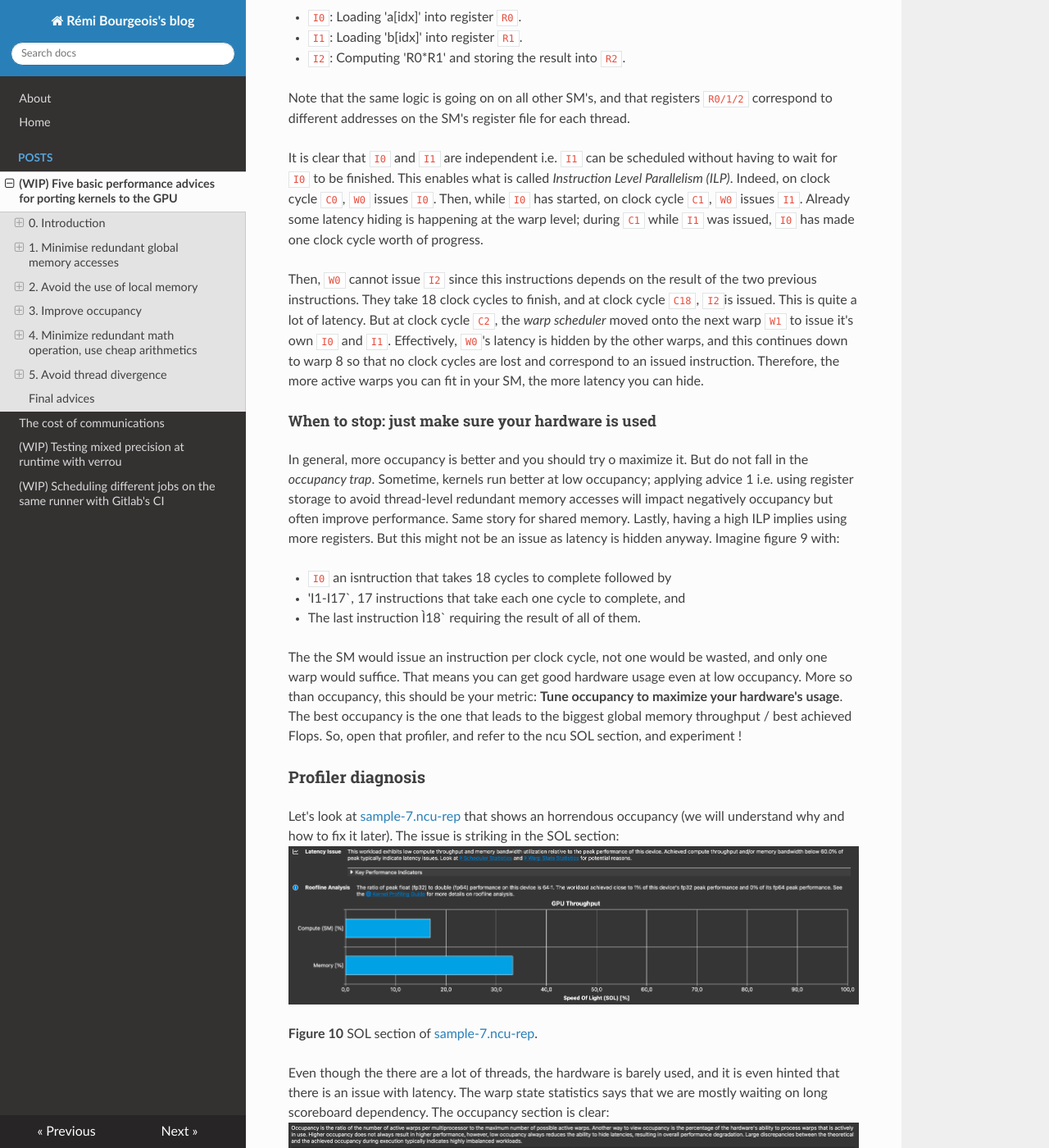
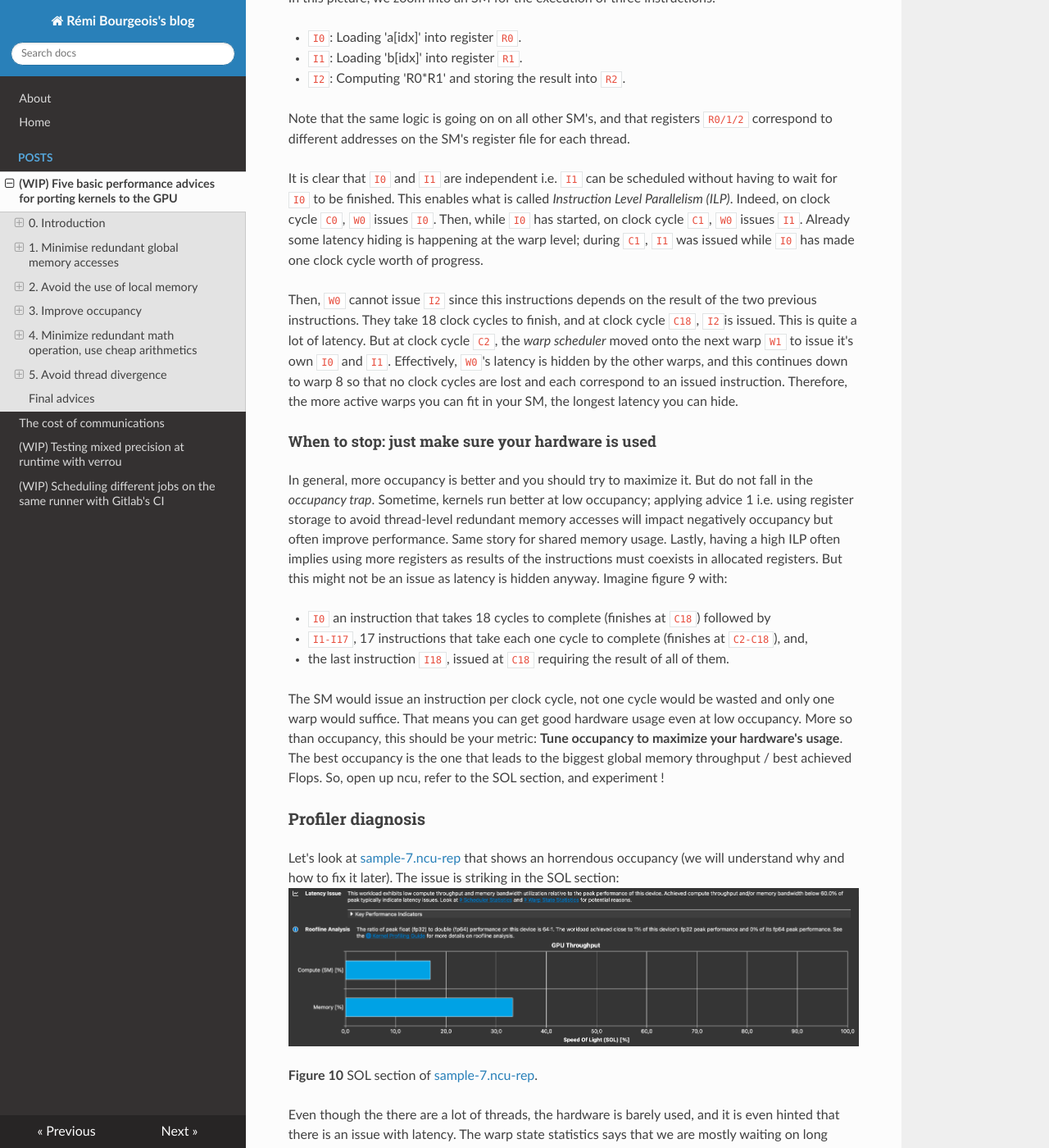
Before and after one commit to rbourgeois33/rbourgeois33.github.io, an MkDocs documentation site: the page built from docs/posts/post1.md, in a window 1280 px wide and 1400 px high, scrolled down 18912 px. Shown: the whole window at 82% size. Built offline with MkDocs 1.6.1, drawn with Linux system fonts in a browser that asks for light colours; nearby versions of some CDN libraries; some of the changed text lies outside the part shown.

Commit message:
occupancy

````diff
--- a/docs/posts/post1.md
+++ b/docs/posts/post1.md
@@ -1,7 +1,7 @@
 # (WIP) five basic performance advices for porting kernels to the GPU.
 _Last updated: {{ git_revision_date_localized }}_.
 ![Visits](https://hitscounter.dev/api/hit?url=https%3A%2F%2Frbourgeois33.github.io%2Fposts%2Fpost1%2F&label=Visits)
-
+[TODO: self links to section]
 ## 0. Introduction
 ### Some context and motivations
 
@@ -498,7 +498,7 @@
 - The memory workload analysis allows to track local memory usage. For the fixed version, it's 0, -100% !
 ![alt text](image-17.png)
 
-**Figure 8** Memory workload analysis for sample-4-fixed.ncu-rep, with sample-4.ncu-rep as a baseline. Zoom on Kernel <-> L1 interactions.
+**Figure 8:** Memory workload analysis for sample-4-fixed.ncu-rep, with sample-4.ncu-rep as a baseline. Zoom on Kernel <-> L1 interactions.
 
 - We also see that the L1 cache is much less used (-92%) in the fixed version, because local memory resides in the L1 cache.
 - Lastly, the source view allows to track the line(s) responsible for local memory usage:
@@ -513,26 +513,26 @@
 
 ## 3. Improve occupancy
 
-### What is occupancy, why improving it, when not to
+### Refresher on occupancy
 
 #### What is occupancy
-Let's start by a short refresher on occupancy. But for the n-th time, consider looking at [the 1h30 lecture by Athena Elfarou (Nvidia)](https://www.nvidia.com/en-us/on-demand/session/gtc24-s62191/) for a much clearer introduction. As we saw in the introduction's refresher, threads reside on the GPU's SM as warps of 32. Each SM can host a maximum given number of active warps, e.g. 48 for my RTX 6000 Ada GPU (depends on the so-called compute capability of the GPU, e.g. the SM's version). The occupancy of a kernel is the average measured ratio of active warps per SM to the maximum hardware value. Each SM only has a limited amount of:
+Let's start by a short refresher on occupancy. But for the n-th time, consider looking at [the 1h30 lecture by Athena Elfarou (Nvidia)](https://www.nvidia.com/en-us/on-demand/session/gtc24-s62191/). As we saw in the introduction's refresher, threads reside on the GPU's SM as warps of 32. Each SM can host a maximum given number of active warps, e.g. 48 for my RTX 6000 Ada GPU (depends on the so-called compute capability of the GPU, e.g. the SM's version). The occupancy of a kernel is the average measured ratio of active warps per SM to the maximum hardware value. Discrepancies between the two happen because each SM only has a limited amount of:
 
 - registers that it can share among threads,
 - shared memory (hardware L1 cache) that it can share among threads,
-- threads and blocks it can host.
+- numbers of threads and blocks it can host.
 
 As a result, in order to improve occupancy, you may consider:
 
 - reducing per-thread register usage,
-- tuning you launch configuration,
+- tuning your launch configuration,
 - reduce shared memory usage.
 
-I will only cover the first item, as my experience with [launch_bounds](https://docs.nvidia.com/cuda/cuda-c-programming-guide/index.html?highlight=launch%2520bounds#launch-bounds) is limited, and I decided not to talk too much about shared memory in this blog.
+I will only cover the first item in depth, as my experience with [launch_bounds](https://docs.nvidia.com/cuda/cuda-c-programming-guide/index.html?highlight=launch%2520bounds#launch-bounds) is limited, and I decided not to talk too much about shared memory in this blog. I still briefly mention it in the "[Kokkos specific] Don't use `Kokkos::MDRangePolicy`" section.
 
 #### Why improving occupancy: latency hiding
 
-The reason why occupancy is important is "latency hiding". As explained in [Bob Crovella's 3rd lecture](https://www.youtube.com/watch?v=cXpTDKjjKZE&list=PL6RdenZrxrw-zNX7uuGppWETdxt_JxdMj&index=3), having multiple active warps allows to not waste clock cycles:
+The reason why high occupancy is important is that is enables *"latency hiding"*. As explained in [Bob Crovella's 3rd lecture](https://www.youtube.com/watch?v=cXpTDKjjKZE&list=PL6RdenZrxrw-zNX7uuGppWETdxt_JxdMj&index=3), having multiple active warps allows to not waste clock cycles:
 ![alt text](image-18.png)
 
 **Figure 9** Latency hiding, source: [Bob Crovella's 3rd lecture](https://www.youtube.com/watch?v=cXpTDKjjKZE&list=PL6RdenZrxrw-zNX7uuGppWETdxt_JxdMj&index=3)
@@ -545,20 +545,19 @@
 
 Note that the same logic is going on on all other SM's, and that registers `R0/1/2` correspond to different addresses on the SM's register file for each thread.
 
-It is clear that `I0` and `I1` are independent i.e. `I1` can be scheduled without having to wait for `I0` to be finished. This enables what is called *Instruction Level Parallelism (ILP)*. Indeed, on clock cycle `C0`, `W0` issues `I0`. Then, while `I0` has started, on clock cycle `C1`, `W0` issues `I1`. Already some latency hiding is happening at the warp level; during `C1` while `I1` was issued, `I0` has made one clock cycle worth of progress.
+It is clear that `I0` and `I1` are independent i.e. `I1` can be scheduled without having to wait for `I0` to be finished. This enables what is called *Instruction Level Parallelism (ILP)*. Indeed, on clock cycle `C0`, `W0` issues `I0`. Then, while `I0` has started, on clock cycle `C1`, `W0` issues `I1`. Already some latency hiding is happening at the warp level; during `C1`, `I1` was issued while `I0` has made one clock cycle worth of progress.
 
-Then, `W0` cannot issue `I2` since this instructions depends on the result of the two previous instructions. They take 18 clock cycles to finish, and at clock cycle `C18`, `I2`is issued. This is quite a lot of latency. But at clock cycle `C2`, the *warp scheduler* moved onto the next warp `W1` to issue it's own `I0` and `I1`. Effectively, `W0`'s latency is hidden by the other warps, and this continues down to warp 8 so that no clock cycles are lost and correspond to an issued instruction. Therefore, the more active warps you can fit in your SM, the more latency you can hide.
+Then, `W0` cannot issue `I2` since this instructions depends on the result of the two previous instructions. They take 18 clock cycles to finish, and at clock cycle `C18`, `I2`is issued. This is quite a lot of latency. But at clock cycle `C2`, the *warp scheduler* moved onto the next warp `W1` to issue it's own `I0` and `I1`. Effectively, `W0`'s latency is hidden by the other warps, and this continues down to warp 8 so that no clock cycles are lost and each correspond to an issued instruction. Therefore, the more active warps you can fit in your SM, the longest latency you can hide.
 
 #### When to stop: just make sure your hardware is used
 
-In general, more occupancy is better and you should try o maximize it. But do not fall in the *occupancy trap*. Sometime, kernels run better at low occupancy; applying advice 1 i.e. using register storage to avoid thread-level redundant memory accesses will impact negatively occupancy but often improve performance. Same story for shared memory. Lastly, having a high ILP implies using more registers. But this might not be an issue as latency is hidden anyway. Imagine figure 9 with:
+In general, more occupancy is better and you should try to maximize it. But do not fall in the *occupancy trap*. Sometime, kernels run better at low occupancy; applying advice 1 i.e. using register storage to avoid thread-level redundant memory accesses will impact negatively occupancy but often improve performance. Same story for shared memory usage. Lastly, having a high ILP often implies using more registers as results of the instructions must coexists in allocated registers. But this might not be an issue as latency is hidden anyway. Imagine figure 9 with:
 
+- `I0` an instruction that takes 18 cycles to complete (finishes at `C18`) followed by
+- `I1-I17`, 17 instructions that take each one cycle to complete (finishes at `C2-C18`), and,
+- the last instruction `I18`, issued at `C18` requiring the result of all of them.
 
-- `I0` an isntruction that takes 18 cycles to complete followed by
-- 'I1-I17`, 17 instructions that take each one cycle to complete, and
-- The last instruction Ì18` requiring the result of all of them.
-
-The the SM would issue an instruction per clock cycle, not one would be wasted, and only one warp would suffice. That means you can get good hardware usage even at low occupancy. More so than occupancy, this should be your metric: **Tune occupancy to maximize your hardware's usage**. The best occupancy is the one that leads to the biggest global memory throughput / best achieved Flops. So, open that profiler, and refer to the ncu SOL section, and experiment !
+The SM would issue an instruction per clock cycle, not one cycle would be wasted and only one warp would suffice. That means you can get good hardware usage even at low occupancy. More so than occupancy, this should be your metric: **Tune occupancy to maximize your hardware's usage**. The best occupancy is the one that leads to the biggest global memory throughput / best achieved Flops. So, open up ncu, refer to the SOL section, and experiment !
 
 ### Profiler diagnosis
 Let's look at  [sample-7.ncu-rep](https://github.com/rbourgeois33/rbourgeois33.github.io/blob/code-sample/code-sample/sample-7.ncu-rep) that shows an horrendous occupancy (we will understand why and how to fix it later). The issue is striking in the SOL section:
@@ -569,19 +568,19 @@
 Even though the there are a lot of threads, the hardware is barely used, and it is even hinted that there is an issue with latency. The warp state statistics says that we are mostly waiting on long scoreboard dependency. The occupancy section is clear:
 ![alt text](image-21.png)
 
-**Figure 11** Occupancy section of [sample-7.ncu-rep](https://github.com/rbourgeois33/rbourgeois33.github.io/blob/code-sample/code-sample/sample-7.ncu-rep).
+**Figure 11:** Occupancy section of [sample-7.ncu-rep](https://github.com/rbourgeois33/rbourgeois33.github.io/blob/code-sample/code-sample/sample-7.ncu-rep).
 
-The achieved occupancy is only of 12% ! This is extrimely low, and ncu predicts that we could get a 66% speedup by improving it (See that this prediction is accurate in section "Template away heavy branches"). It also indicates that the limiting factor is the register usage. Indeed, let's look at the occupancy graphs:
+The achieved occupancy is only of 12% ! This is extremely low, and ncu predicts that we could get a 66% speedup by improving it. We will see that this prediction is accurate in section "Template away heavy branches". It also indicates that the limiting factor is the register usage. Indeed, let's look at the occupancy graphs:
 
 ![alt text](image-22.png)
-**Figure 12** Occupancy graphs of [sample-7.ncu-rep](https://github.com/rbourgeois33/rbourgeois33.github.io/blob/code-sample/code-sample/sample-7.ncu-rep).
+**Figure 12:** Occupancy graphs of [sample-7.ncu-rep](https://github.com/rbourgeois33/rbourgeois33.github.io/blob/code-sample/code-sample/sample-7.ncu-rep).
 
-These graph provide a very accurate prediction of how would vary the occupancy of your kernel, if you manage to change the register count per threads, the block size and the shared memory usage. Note that these graphs are not the result of the kernel being instrumented, but solely from an occupancy calculation that can be done at compile time.
-We can see that we can barely improve the occupancy by changing the block size / shared memory usage, but if we are able to move to the left with the register usage, we can expect significant progress.  Now, let's see how to fix this type of issue.
+These graphs provide a very accurate prediction of how would vary the occupancy of your kernel, if you manage to change the register count per threads, the block size and the shared memory usage. The current state of the kernel is represented as dots on the line graphs. Note that these graphs are not the result of the kernel being instrumented, but solely from an occupancy calculation that can be done at compile time.
+We can see that we can barely improve the occupancy by changing the block size / shared memory usage, but if we are able to move the register usage to the left, we can expect significant progress.  Now, let's see how to fix this type of issue.
 
 ### How to reduce per-thread register usage
 #### Re-order operations ?
-In my limited experience, I have found no success in re-ordering operations within a kernel to optimize occupancy. In all the case that I saw, I was unable to be smarter than `nvcc` in my reordering and improve the original register usage of my kernel. Instead, to get real gains the only options is to really change the operations you are doing.
+In my limited experience, I have found no success in re-ordering operations within a kernel to optimize occupancy. In all the case that I saw, I was unable to be smarter than `nvcc` in my reordering and improve the original register usage of my kernel that it was already optimizing. Instead, to get real gains the only options is to really change the operations you are doing.
 
 #### [Kokkos specific] Don't use `Kokkos::MDRangePolicy`
 I really love `Kokkos`, so I hate to write this but, as of now (september 2025), `Kokkos::MDRangePolicy` has a few issues that obliges me to advise you not to use it, namely:
@@ -630,13 +629,13 @@
 
 });
 ```
-we see `ptxas info    : Used 22 registers, used 0 barriers, 488 bytes cmem[0]`. This means that the `MDRangePolicy` uses 8 extra registers. Moreover, when looking at [sample-6.ncu-rep](https://github.com/rbourgeois33/rbourgeois33.github.io/blob/code-sample/code-sample/sample-6.ncu-rep), we see that the base version lasts 36ms vs 9.86ms for [sample-6-fixed.ncu-rep](https://github.com/rbourgeois33/rbourgeois33.github.io/blob/code-sample/code-sample/sample-6-fixed.ncu-rep). This gain is not due to the 8 saved registers (that would be too much). Instead, let's look at the occupancy graph of [sample-6-fixed.ncu-rep](https://github.com/rbourgeois33/rbourgeois33.github.io/blob/code-sample/code-sample/sample-6-fixed.ncu-rep):
+we see `ptxas info    : Used 22 registers, used 0 barriers, 488 bytes cmem[0]`. This means that the `MDRangePolicy` uses 8 extra registers. Moreover, when looking at [sample-6.ncu-rep](https://github.com/rbourgeois33/rbourgeois33.github.io/blob/code-sample/code-sample/sample-6.ncu-rep), we see that the base version lasts 36ms vs 9.86ms for [sample-6-fixed.ncu-rep](https://github.com/rbourgeois33/rbourgeois33.github.io/blob/code-sample/code-sample/sample-6-fixed.ncu-rep). This huge gain is not due to the 8 saved registers (that would be too much). Instead, let's look at the occupancy graph of [sample-6-fixed.ncu-rep](https://github.com/rbourgeois33/rbourgeois33.github.io/blob/code-sample/code-sample/sample-6-fixed.ncu-rep):
 
 ![alt text](image-23.png)
 
-**Figure 13** Occupancy graphs of [sample-6-fixed.ncu-rep](https://github.com/rbourgeois33/rbourgeois33.github.io/blob/code-sample/code-sample/sample-6-fixed.ncu-rep)
+**Figure 13:** Occupancy graphs of [sample-6-fixed.ncu-rep](https://github.com/rbourgeois33/rbourgeois33.github.io/blob/code-sample/code-sample/sample-6-fixed.ncu-rep)
 
-The block size picked by the `Kokkos::MDRangePolicy` is 32, which is very a very bad choice and leads to an occupancy of 50%. This explain the performance gain version that show a 100% occupancy. I did not wish to go deeper on launch configuration optimization, but if you spot an issue like this in your profiler, go ahead and change the block size !
+The block size picked by the `Kokkos::MDRangePolicy` is 32, which is very a very bad choice and leads to an occupancy of 50%. This explains the performance gain of the fixed version that show a 100% occupancy. I did not wish to go deeper on launch configuration optimization, but if you spot an issue like this in your profiler, go ahead and change the block size !
 
 #### Template away heavy branches
 Now, let's look at [sample-7.cpp](https://github.com/rbourgeois33/rbourgeois33.github.io/blob/code-sample/code-sample/sample-7.cpp) where we added a runtime variable determining if we want to perform an heavy operation in the kernel:
````
Also changed, not shown: other parts of docs/posts/post1.md (+1 -1 lines).
